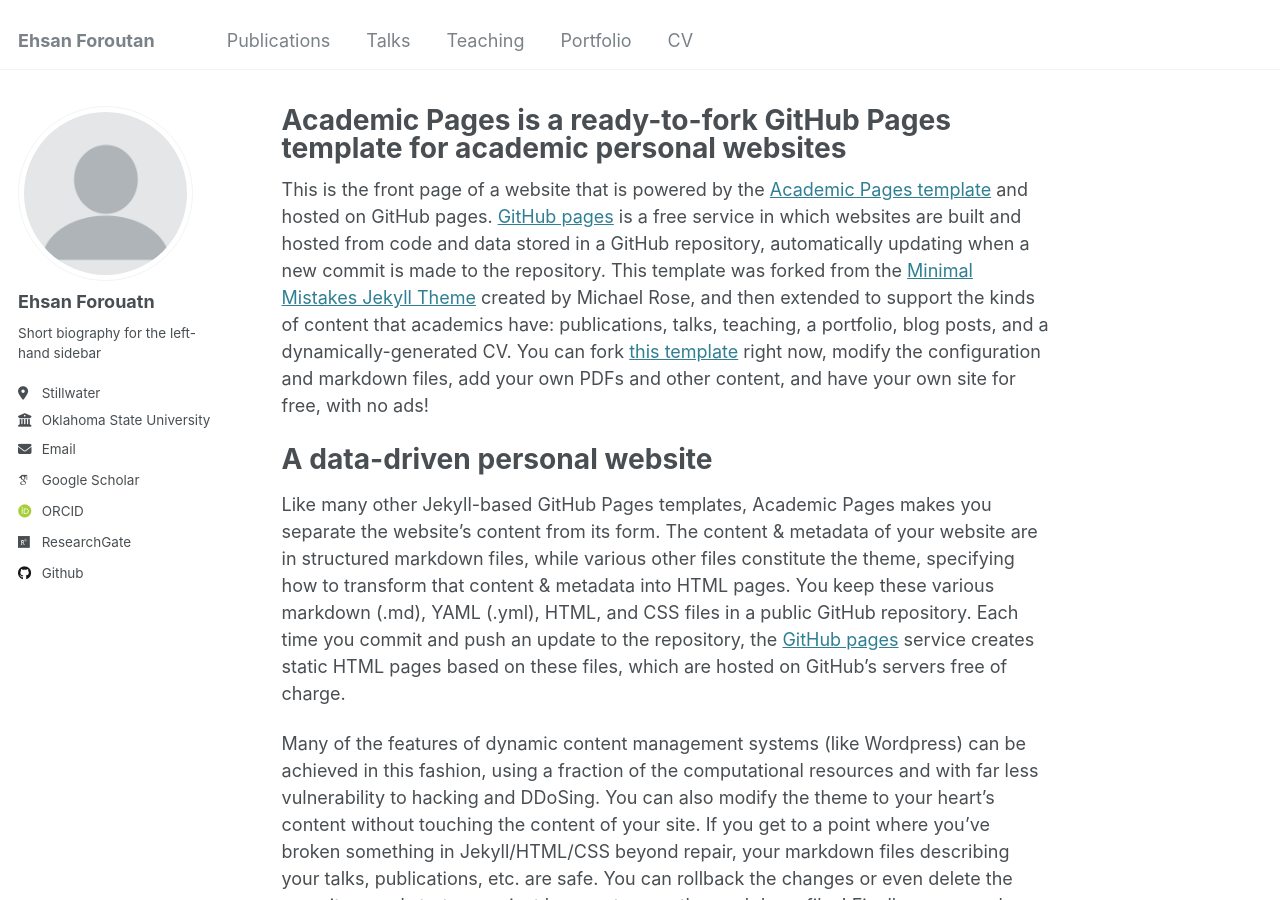
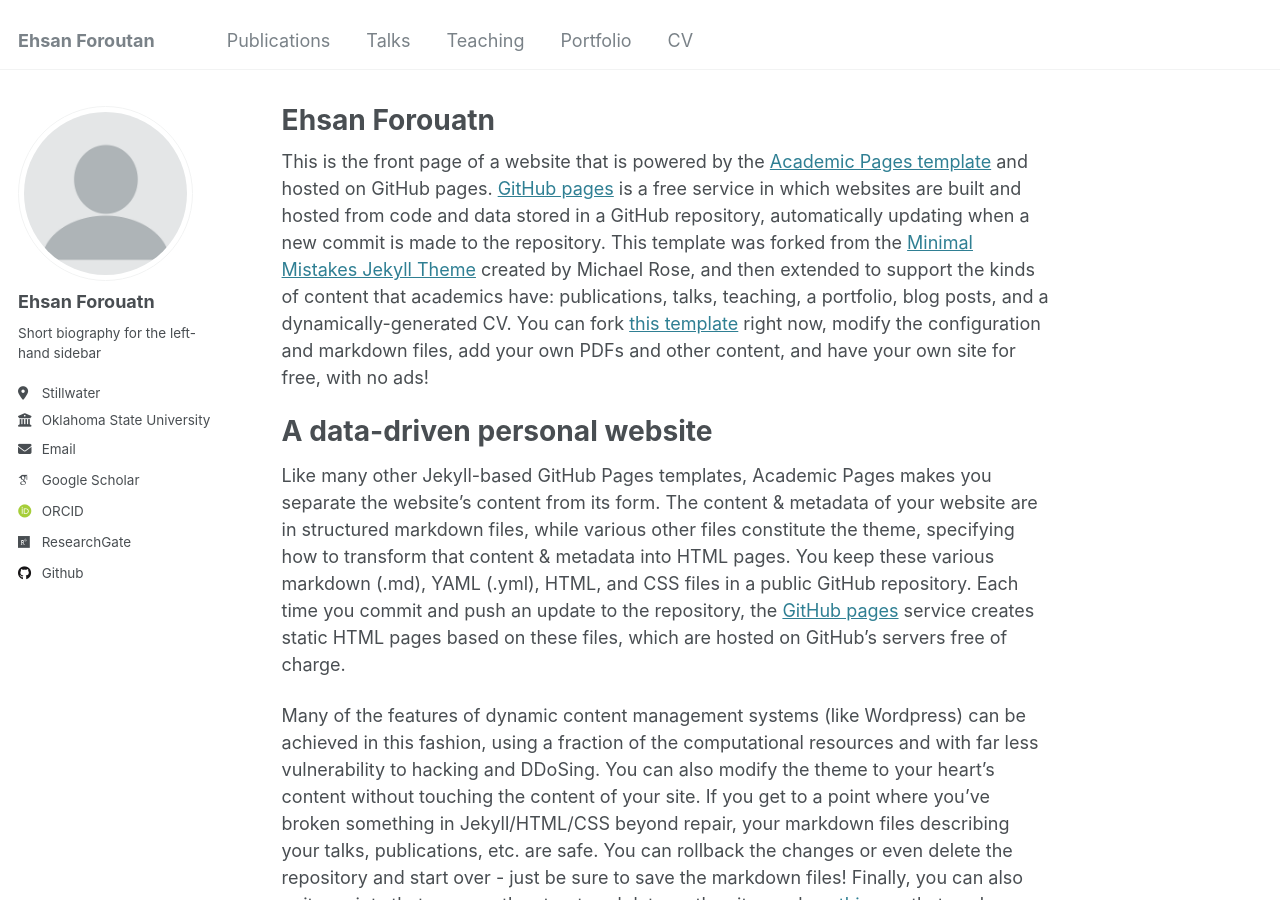
Before and after one commit to eforoutan/eforoutan.github.io, a Jekyll site: the page built from _pages/about.md, in a window 1280 px wide and 900 px high. Built offline with Jekyll 4.4.1, drawn with Linux system fonts in a browser that asks for light colours; some web fonts are replaced.

Commit message:
Update about.md

```diff
--- a/_pages/about.md
+++ b/_pages/about.md
@@ -1,6 +1,6 @@
 ---
 permalink: /
-title: "Academic Pages is a ready-to-fork GitHub Pages template for academic personal websites"
+title: "Ehsan Forouatn"
 author_profile: true
 redirect_from:
   - /about/
```
